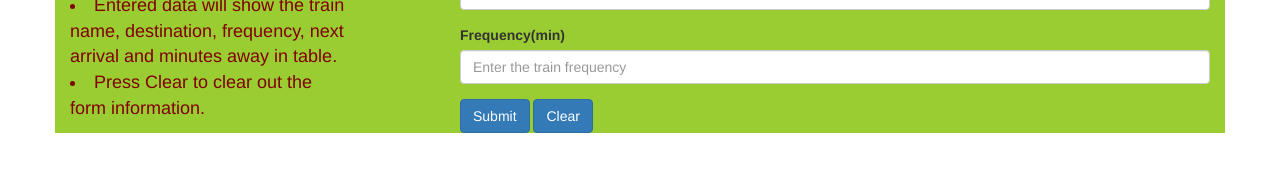
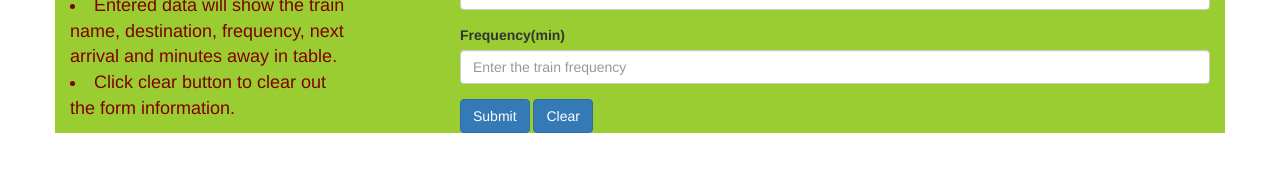
Before and after one commit to akolli1972/Firebase-TrainScheduleProject, a plain HTML site: page index.html in a window 1280 px wide. Shown: the part 537-708 px from the top of the page. Drawn offline with nearby package versions, Linux system fonts and the light colour scheme; no server answers; a script that the page names is missing.

Commit message:
edited spelling errors

```diff
--- a/index.html
+++ b/index.html
@@ -32,7 +32,7 @@
                         <li class="card-text">Fill in the fields to generate information on a specific train.</li>
                         <li class="card-text">Click on submit button .</li>
                         <li class="card-text">Entered data will show the train name, destination, frequency, next arrival and minutes away in table.</li>
-                        <li class="card-text">Press Clear to clear out the form information.</li>
+                        <li class="card-text">Click clear button to clear out the form information.</li>
                     </div>
                 </div>
             </div>
```
